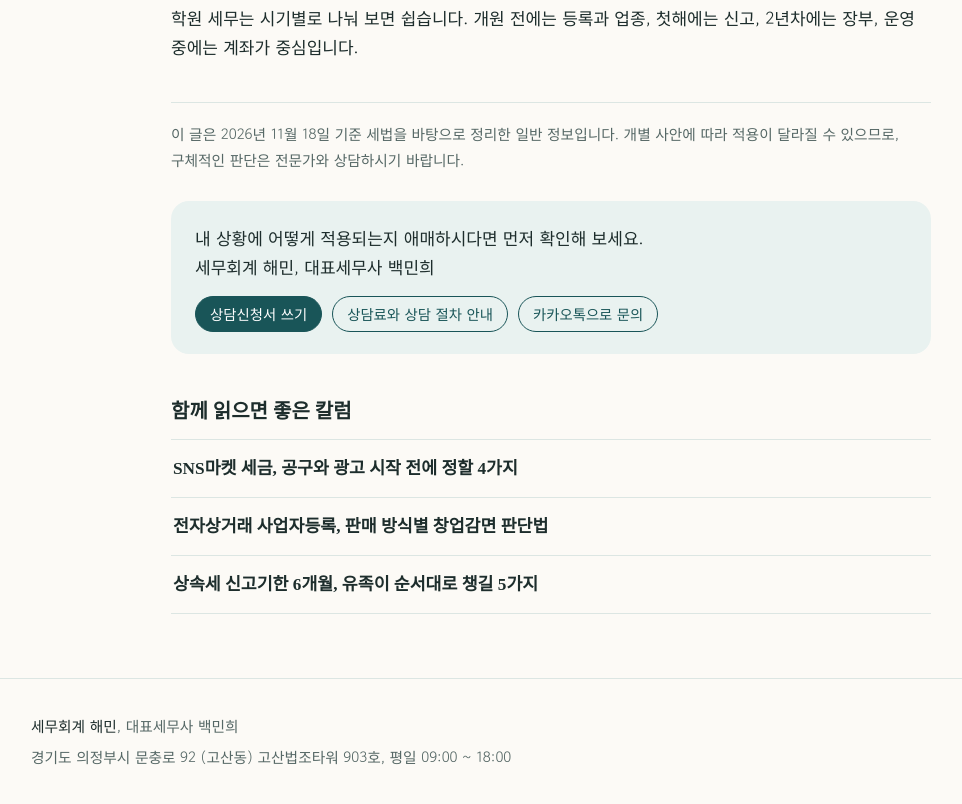
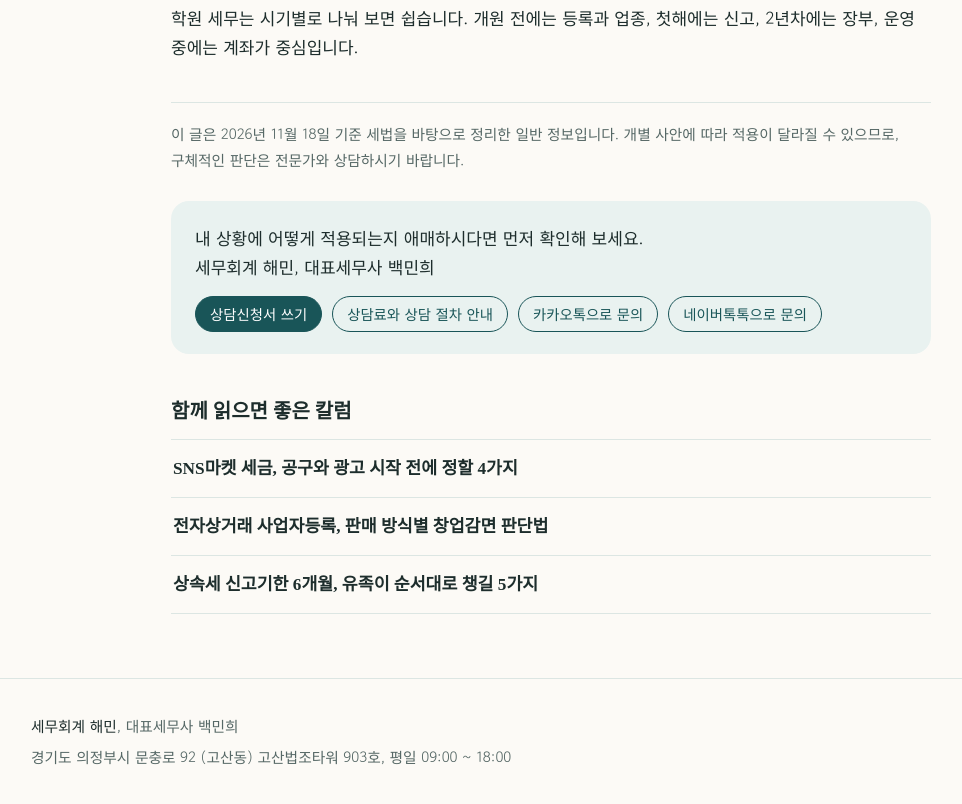
Before and after one commit to hsungji-ctrl/hmintax.com, a plain HTML site: page column/academy-tax-first-two-years/index.html in a window 1280 px wide. Shown: the part 5000-5804 px from the top of the page, without its empty margins (89-1051 px from the left). Drawn offline with Linux system fonts and the light colour scheme; a web font is replaced by a local one.

Commit message:
칼럼 하단에 네이버톡톡 문의 버튼 추가
Co-Authored-By: Claude Opus 5.5 <noreply@anthropic.com>

```diff
--- a/column/academy-tax-first-two-years/index.html
+++ b/column/academy-tax-first-two-years/index.html
@@ -249,7 +249,7 @@
       <p class="post-note">이 글은 2026년 11월 18일 기준 세법을 바탕으로 정리한 일반 정보입니다. 개별 사안에 따라 적용이 달라질 수 있으므로, 구체적인 판단은 전문가와 상담하시기 바랍니다.</p>
       <aside class="post-cta">
         <p>내 상황에 어떻게 적용되는지 애매하시다면 먼저 확인해 보세요.<br>세무회계 해민, 대표세무사 백민희</p>
-        <div class="cta-row"><a class="btn primary small" href="https://forms.gle/bYHpUp7RU89vCtaz8" target="_blank" rel="noopener">상담신청서 쓰기</a><a class="btn ghost small" href="https://blog.naver.com/hmintax/224391888302" target="_blank" rel="noopener">상담료와 상담 절차 안내</a><a class="btn ghost small" href="https://pf.kakao.com/_CWnRG" target="_blank" rel="noopener">카카오톡으로 문의</a></div>
+        <div class="cta-row"><a class="btn primary small" href="https://forms.gle/bYHpUp7RU89vCtaz8" target="_blank" rel="noopener">상담신청서 쓰기</a><a class="btn ghost small" href="https://blog.naver.com/hmintax/224391888302" target="_blank" rel="noopener">상담료와 상담 절차 안내</a><a class="btn ghost small" href="https://pf.kakao.com/_CWnRG" target="_blank" rel="noopener">카카오톡으로 문의</a><a class="btn ghost small" href="https://talk.naver.com/ct/w43b8y" target="_blank" rel="noopener">네이버톡톡으로 문의</a></div>
       </aside>
     </article>
     <section class="related"><h2>함께 읽으면 좋은 칼럼</h2><ul class="column-list"><li><a href="/column/sns-market-tax-setup/"><span class="t">SNS마켓 세금, 공구와 광고 시작 전에 정할 4가지</span></a></li><li><a href="/column/ecommerce-startup-tax-reduction/"><span class="t">전자상거래 사업자등록, 판매 방식별 창업감면 판단법</span></a></li><li><a href="/column/inheritance-tax-filing-deadline/"><span class="t">상속세 신고기한 6개월, 유족이 순서대로 챙길 5가지</span></a></li></ul></section>
```
Also changed, not shown: column/business-incorporation-company-money/index.html (+1 -1 lines), column/corporation-setup-before-registration/index.html (+1 -1 lines), column/death-insurance-inheritance-tax/index.html (+1 -1 lines), column/ecommerce-startup-tax-reduction/index.html (+1 -1 lines), column/family-corporation-stock-investment/index.html (+1 -1 lines), column/inheritance-tax-filing-deadline/index.html (+1 -1 lines), column/sns-market-tax-setup/index.html (+1 -1 lines).
